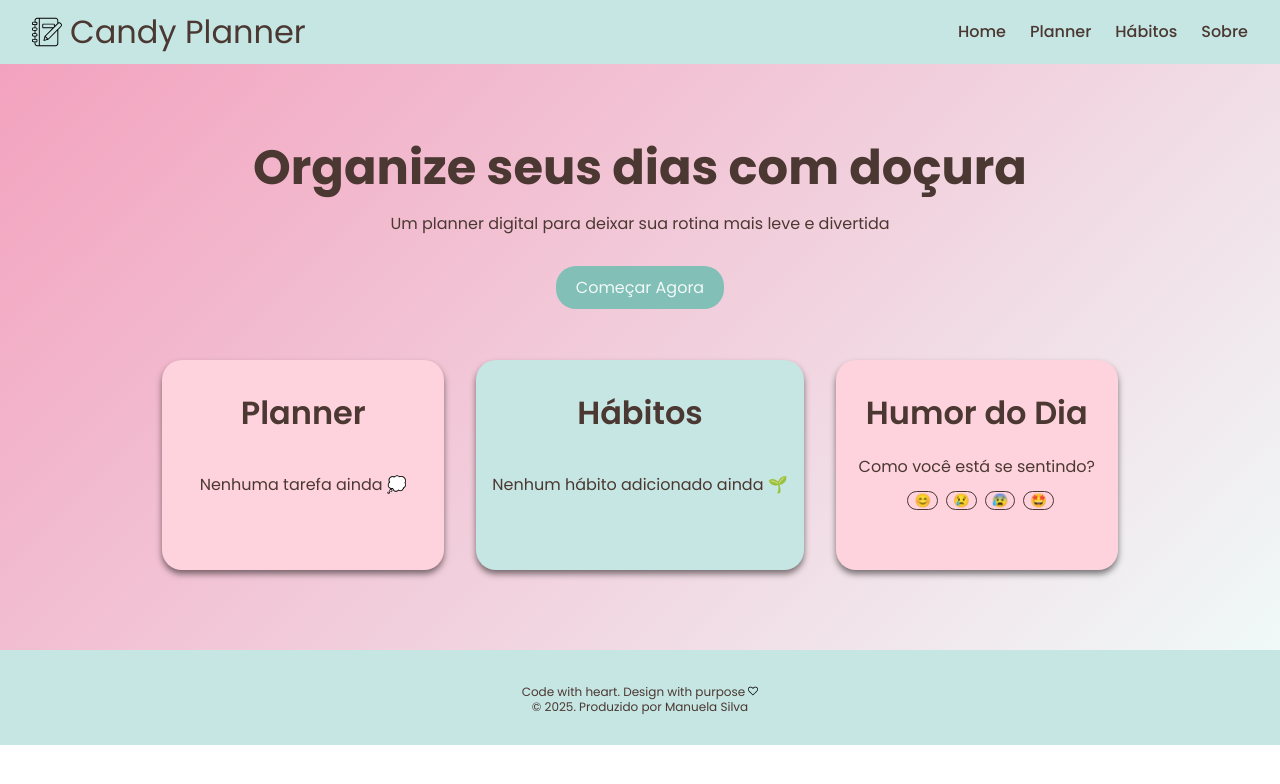
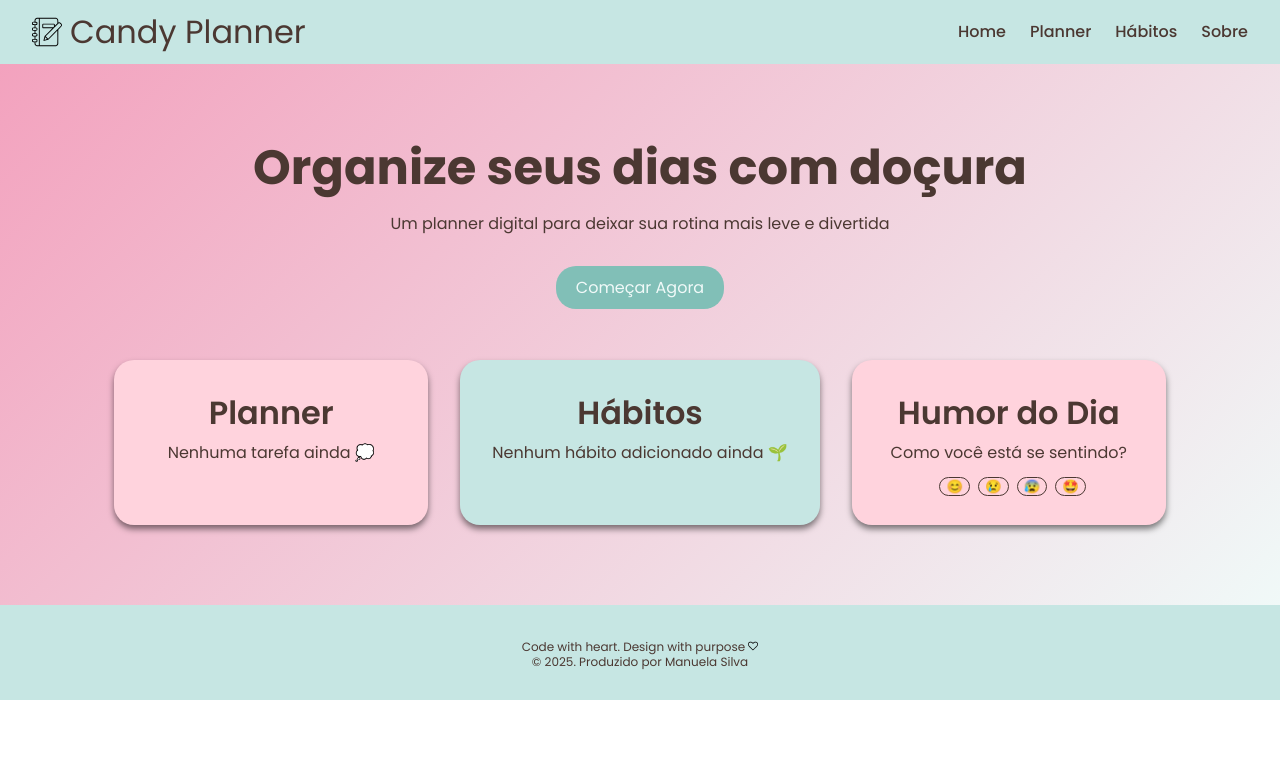
Before and after one commit to netuninho/candy-planner, a React (Vite) app: page / in a window 1280 px wide. Shown: the top 784 px of the page. Built offline with nearby package versions, Linux system fonts and the light colour scheme.

Commit message:
feat: ajuste estilizacao card

```diff
--- a/src/assets/styles/components/Card.scss
+++ b/src/assets/styles/components/Card.scss
@@ -20,8 +20,7 @@
   }
 
   &__content {
-    margin-bottom: 1rem;
-    height: 7rem;
+    margin: 1rem;
     display: flex;
     justify-content: center;
     align-items: center;
```
